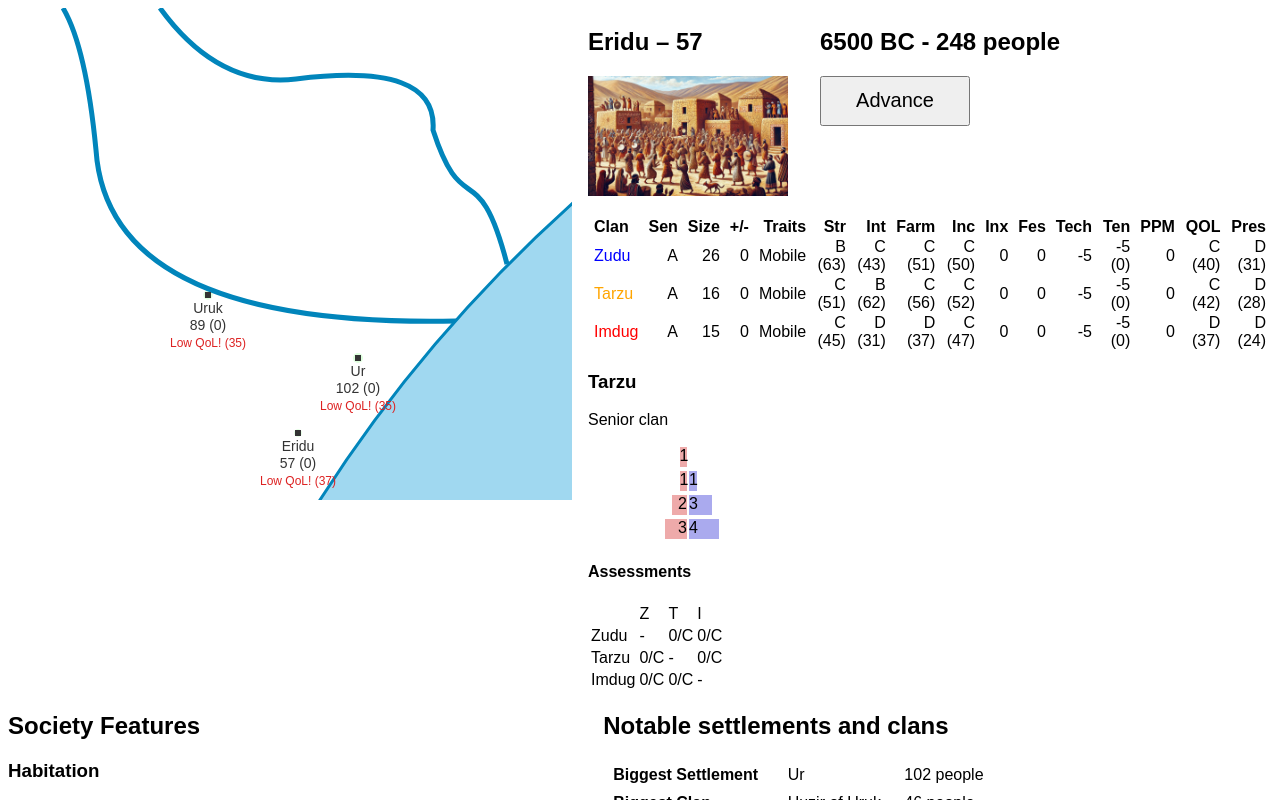
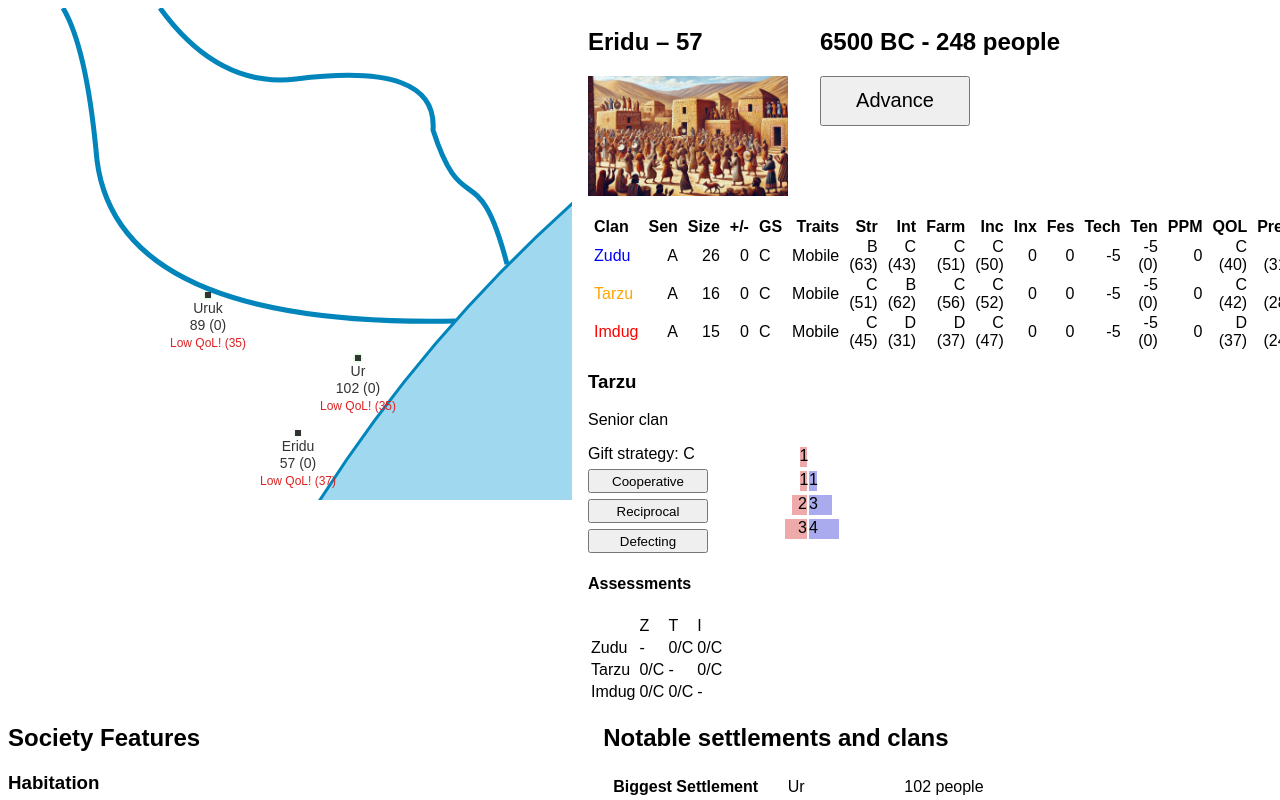
Before and after one commit to dmandelin/world2, a SvelteKit app: page / in a window 1280 px wide. Both pictures are taken after a click on the element 930 px from the left and 283 px from the top of the page. Shown: the top 800 px of the page. Built offline with nearby package versions, Linux system fonts and the light colour scheme.

Commit message:
Allow default gift strategies to vary. Note that UI updating doesn't always work.

```diff
--- a/src/components/Clan.svelte
+++ b/src/components/Clan.svelte
@@ -1,9 +1,25 @@
 <script lang="ts">
+    import { GiftStrategy } from "../model/interactions";
     import PopulationPyramid from "./PopulationPyramid.svelte";
 
     let { clan } = $props();
+    let giftStrategy = $derived(clan?.agent?.defaultGiftStrategy);
 
+    function setGiftStrategy(strategy: GiftStrategy) {
+        console.log('YYY', clan?.name, clan?.agent?.defaultGiftStrategy);
+        clan.agent.defaultGiftStrategy = strategy;
+        console.log(clan.agent.defaultGiftStrategy);
+    }
 </script>
+
+<style>
+    button {
+        display: block;
+        margin-top: 6px;
+        width: 120px;
+        height: 24px;
+    }
+</style>
 
 {#if clan !== undefined}
 <h3>{clan.name}</h3>
@@ -18,6 +34,13 @@
 </ul>
 {/if}
 
-<PopulationPyramid {clan} />
-
+<div style="display: flex">
+    <div>
+        Gift strategy: {giftStrategy}
+        <button onclick={() => setGiftStrategy(GiftStrategy.Cooperate)}>Cooperative</button>
+        <button onclick={() => setGiftStrategy(GiftStrategy.Reciprocate)}>Reciprocal</button>
+        <button onclick={() => setGiftStrategy(GiftStrategy.Defect)}>Defecting</button>
+    </div>
+    <PopulationPyramid {clan} />
+</div>
 {/if}
--- a/src/components/ClanList.svelte
+++ b/src/components/ClanList.svelte
@@ -34,6 +34,7 @@
             <th>Sen</th>
             <th class="ra">Size</th>
             <th class="ra">+/-</th>
+            <th>GS</th>
             <th class="ra">Traits</th>
             <th class="ra">Str</th>
             <th class="ra">Int</th>
@@ -55,6 +56,7 @@
                 <td class="ra">{String.fromCharCode(65 + clan.seniority)}</td>
                 <td class="ra">{clan.size}</td>
                 <td class="ra">{clan.lastSizeChange}</td>
+                <td>{clan.agent.defaultGiftStrategy}</td>
                 <td class="ra">{[...clan.traits].map((t: PersonalityTrait) => t.name).join(' ')}</td>
                 <td class="ra">{r(clan.strength)}</td>
                 <td class="ra">{r(clan.intelligence)}</td>
--- a/src/model/agents.ts
+++ b/src/model/agents.ts
@@ -2,10 +2,9 @@ import { GiftStrategy } from "./interactions";
 import type { Clan } from "./people";
 
 export class ClanAgent {
-    readonly defaultGiftStrategy = GiftStrategy.Cooperate;
     readonly lastGiftStrategy = new Map<Clan, GiftStrategy>();
 
-    constructor(readonly clan: Clan) {}
+    constructor(readonly clan: Clan, public defaultGiftStrategy = GiftStrategy.Cooperate) {}
 
     selectGiftStrategy(other: Clan): GiftStrategy {
         const s = this.defaultGiftStrategy;
--- a/src/model/people.ts
+++ b/src/model/people.ts
@@ -83,8 +83,8 @@ export class Clan {
     seniority: number = 0;
 
     // Agent for the clan. This is used to determine how the clan interacts.
-    readonly agent = new ClanAgent(this);
-    readonly assessments = new Assessments(this);
+    agent = new ClanAgent(this);
+    assessments = new Assessments(this);
 
     constructor(
         readonly annals: Annals,
@@ -152,6 +152,8 @@ export class Clan {
         c.seniority = this.seniority;
         c.traits.clear();
         for (const trait of this.traits) c.traits.add(trait);
+        c.assessments = this.assessments;
+        c.agent = this.agent;
         return c;
     }
 
```
